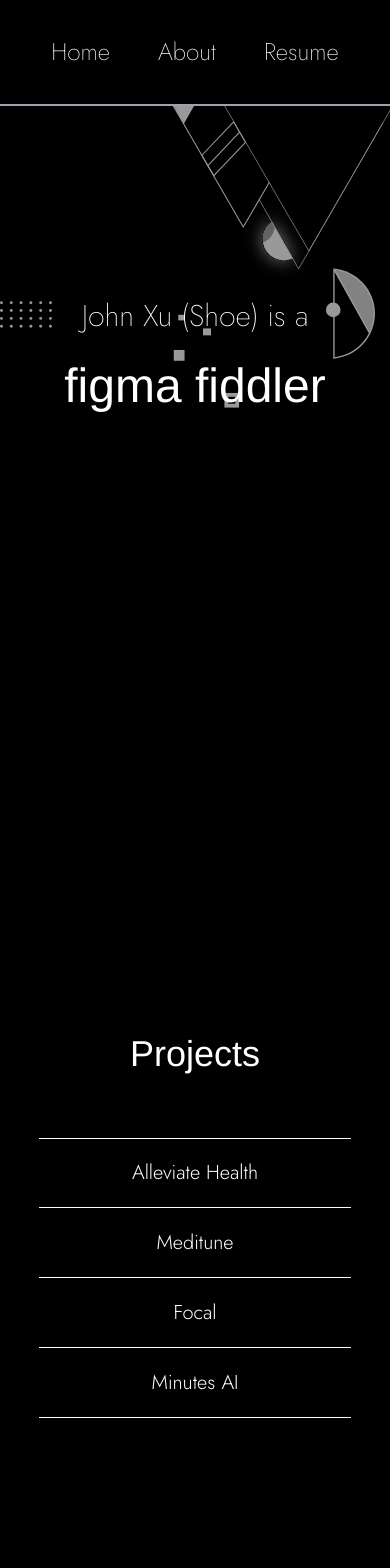
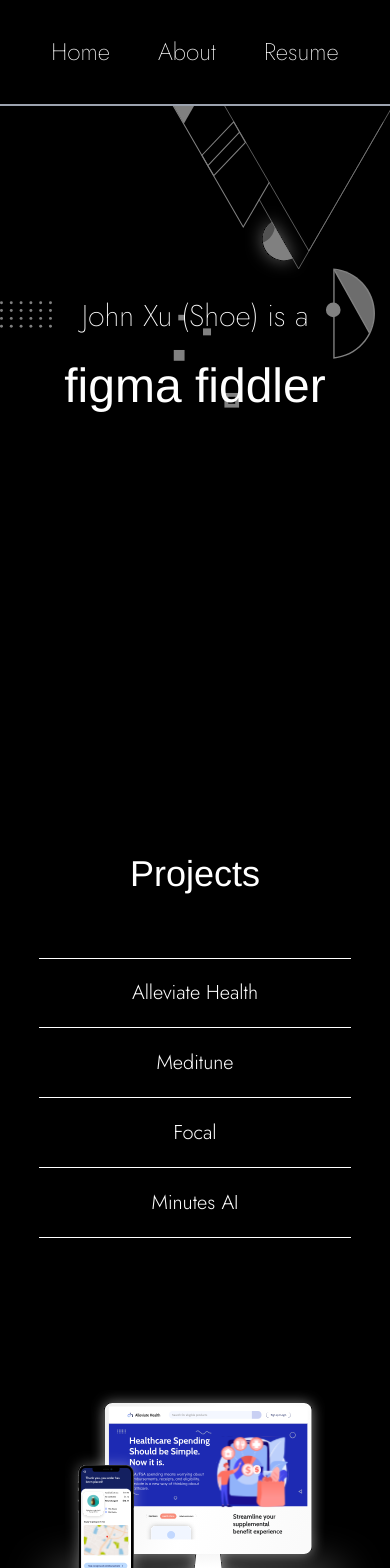
Before and after one commit to John-Xu1/johnxu.org, a Next.js app: page / in a window 390 px wide. Shown: the top 1568 px of the page. Built offline with nearby package versions, Linux system fonts and the light colour scheme.

Commit message:
small adjustments

```diff
--- a/src/app/about/page.js
+++ b/src/app/about/page.js
@@ -45,7 +45,7 @@ export default function About() {
         <ul className="list-disc ml-4">
           <li>
             <a
-              href="https://youtube.com"
+              href="https://www.youtube.com/@johnxu3199/videos"
               target="_blank"
               className="font-body font-extralight underline"
             >
--- a/src/app/page.css
+++ b/src/app/page.css
@@ -1,7 +1,6 @@
 .preview-container {
     height: 100vh;
     width: 100%;
-    position: relative;
 }
 
 
@@ -12,7 +11,7 @@
     background-position: 100% 0%;
     background-repeat: no-repeat;
     background-size: contain;
-    height: 100%;
+    height: 800px;
     width: 100%;
     opacity: 1;
   }
@@ -20,6 +19,12 @@
 
   @media (max-width: 768px) {
     .background-image {
-      opacity: 0.6;
+      opacity: 0.5;
     }
   }
+
+  @media (max-width: px) {
+    .projects-container {
+        margin-top: -48px;
+    }
+  }
--- a/src/app/page.js
+++ b/src/app/page.js
@@ -35,7 +35,7 @@ export default function Home() {
     return (
       <div className="pl-0 sm:pl-[12vw] flex justify-center items-center">
         <div
-          className={`h-[70px] w-[80vw] sm:w-[20vw] flex items-center ${bgColor} hover:cursor-pointer border-white border-b ${first}`}
+          className={`h-[70px] w-[80vw] sm:w-[20vw] flex items-center ${bgColor} duration-200 hover:cursor-pointer border-white border-b ${first}`}
           onClick={onClick}
         >
           <p className="w-full text-xl lg:text-2xl text-center sm:text-start font-body font-light">
@@ -64,7 +64,7 @@ export default function Home() {
           </div>
         </div>
       </div>
-      <div className="flex flex-col sm:flex-row mt-[10vh]">
+      <div className="projects-container flex flex-col sm:flex-row -mt-24 sm:mt-[2vw] md:mt-[10vw]">
         <div className="flex flex-col">
           <h1 className="pl-0 sm:pl-[12vw] mb-16 font-heading font-regular text-4xl lg:text-5xl text-center sm:text-start">
             Projects
@@ -87,8 +87,8 @@ export default function Home() {
             )
           )}
         </div>
-        <div className="flex justify-center items-center w-full h-[550px]">
-          <img src={projects[tabIndex].img} className="" />
+        <div className="flex justify-center items-center w-full h-[550px] select-none">
+          <img src={projects[tabIndex].img} className="select-none" />
         </div>
       </div>
       <div className="mt-24">
```
